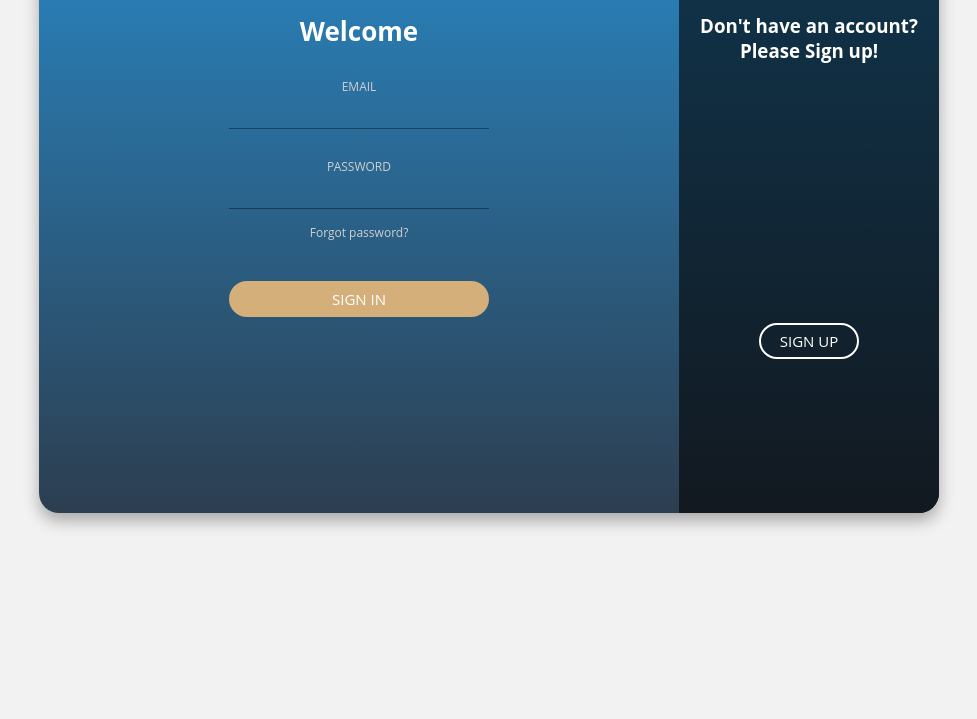
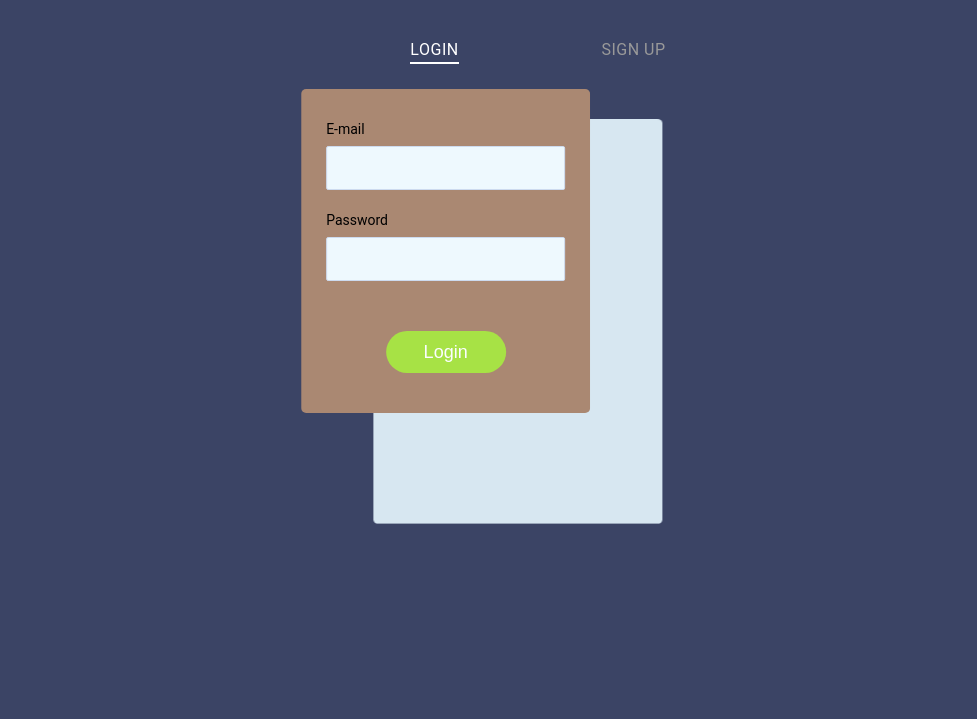
Before and after one commit to yashshukla0999/group-chat-app-full-project, a website: page views/index.html in a window 1280 px wide. Shown: the part 81-800 px from the top of the page, without its empty margins (151-1128 px from the left). Drawn offline with nearby package versions, Linux system fonts and the light colour scheme.

Commit message:
login page frontend

```diff
--- a/views/index.html
+++ b/views/index.html
@@ -7,342 +7,403 @@
     <title>Document</title>
     <style>
         *,
-        *:before,
-        *:after {
+        *::before,
+        *::after {
             box-sizing: border-box;
-            margin: 0;
-            padding: 0;
         }
 
         body {
-            font-family: 'Open Sans', Helvetica, Arial, sans-serif;
-            background: #f2f2f2;
+            margin: 0;
+            font-family: Roboto, -apple-system, 'Helvetica Neue', 'Segoe UI', Arial, sans-serif;
+            background: #3b4465;
         }
 
-        input,
-        button {
+        .forms-section {
+            display: flex;
+            flex-direction: column;
+            justify-content: center;
+            align-items: center;
+        }
+
+        .section-title {
+            font-size: 32px;
+            letter-spacing: 1px;
+            color: #fff;
+        }
+
+        .forms {
+            display: flex;
+            align-items: flex-start;
+            margin-top: 30px;
+        }
+
+        .form-wrapper {
+            animation: hideLayer .3s ease-out forwards;
+        }
+
+        .form-wrapper.is-active {
+            animation: showLayer .3s ease-in forwards;
+        }
+
+        @keyframes showLayer {
+            50% {
+                z-index: 1;
+            }
+
+            100% {
+                z-index: 1;
+            }
+        }
+
+        @keyframes hideLayer {
+            0% {
+                z-index: 1;
+            }
+
+            49.999% {
+                z-index: 1;
+            }
+        }
+
+        .switcher {
+            position: relative;
+            cursor: pointer;
+            display: block;
+            margin-right: auto;
+            margin-left: auto;
+            padding: 0;
+            text-transform: uppercase;
+            font-family: inherit;
+            font-size: 16px;
+            letter-spacing: .5px;
+            color: #999;
+            background-color: transparent;
             border: none;
             outline: none;
-            background: none;
-            font-family: 'Open Sans', Helvetica, Arial, sans-serif;
+            transform: translateX(0);
+            transition: all .3s ease-out;
         }
 
-        .tip {
-            font-size: 20px;
-            margin: 40px auto 50px;
-            text-align: center;
+        .form-wrapper.is-active .switcher-login {
+            color: #fff;
+            transform: translateX(90px);
         }
 
-        .cont {
-            border-radius: 20px;
+        .form-wrapper.is-active .switcher-signup {
+            color: #fff;
+            transform: translateX(-90px);
+        }
+
+        .underline {
+            position: absolute;
+            bottom: -5px;
+            left: 0;
             overflow: hidden;
-            position: relative;
-            width: 900px;
-            height: 550px;
-            margin: 0 auto 100px;
-            background: linear-gradient(to bottom, #2980b9, #2c3e50);
-            box-shadow: 0 8px 16px rgba(0, 0, 0, 0.3);
+            pointer-events: none;
+            width: 100%;
+            height: 2px;
+        }
+
+        .underline::before {
+            content: '';
+            position: absolute;
+            top: 0;
+            left: inherit;
+            display: block;
+            width: inherit;
+            height: inherit;
+            background-color: currentColor;
+            transition: transform .2s ease-out;
+        }
+
+        .switcher-login .underline::before {
+            transform: translateX(101%);
+        }
+
+        .switcher-signup .underline::before {
+            transform: translateX(-101%);
+        }
+
+        .form-wrapper.is-active .underline::before {
+            transform: translateX(0);
         }
 
         .form {
-            position: relative;
-            width: 640px;
-            height: 100%;
-            transition: transform 1.2s ease-in-out;
-            padding: 50px 30px 0;
+            overflow: hidden;
+            min-width: 260px;
+            margin-top: 50px;
+            padding: 30px 25px;
+            border-radius: 5px;
+            transform-origin: top;
         }
 
-        .sub-cont {
-            overflow: hidden;
-            position: absolute;
-            left: 640px;
-            top: 0;
-            width: 900px;
-            height: 100%;
-            padding-left: 260px;
-            background: linear-gradient(to bottom, #2980b9, #2c3e50);
-            transition: transform 1.2s ease-in-out;
+        .form-login {
+            animation: hideLogin .3s ease-out forwards;
         }
 
-        .cont.s--signup .sub-cont {
-            transform: translate3d(-640px, 0, 0);
+        .form-wrapper.is-active .form-login {
+            animation: showLogin .3s ease-in forwards;
         }
 
-        button {
-            display: block;
-            margin: 0 auto;
-            width: 260px;
-            height: 36px;
-            border-radius: 30px;
-            color: #fff;
-            font-size: 15px;
-            cursor: pointer;
-            background: linear-gradient(to bottom, #2980b9, #2c3e50);
+        @keyframes showLogin {
+            0% {
+                background: #d7e7f1;
+                transform: translate(40%, 10px);
+            }
+
+            50% {
+                transform: translate(0, 0);
+            }
+
+            100% {
+                background-color: #aa8872;
+                transform: translate(35%, -20px);
+            }
         }
 
-        .img {
-            overflow: hidden;
-            z-index: 2;
-            position: absolute;
-            left: 0;
-            top: 0;
-            width: 260px;
-            height: 100%;
-            padding-top: 360px;
+        @keyframes hideLogin {
+            0% {
+                background-color: #fff;
+                transform: translate(35%, -20px);
+            }
+
+            50% {
+                transform: translate(0, 0);
+            }
+
+            100% {
+                background: #d7e7f1;
+                transform: translate(40%, 10px);
+            }
         }
 
-        .img:before {
-            content: '';
-            position: absolute;
-            right: 0;
-            top: 0;
-            width: 900px;
-            height: 100%;
-            background-image: url("ext.jpg");
-            opacity: .8;
-            background-size: cover;
-            transition: transform 1.2s ease-in-out;
+        .form-signup {
+            animation: hideSignup .3s ease-out forwards;
         }
 
-        .img:after {
-            content: '';
-            position: absolute;
-            left: 0;
-            top: 0;
-            width: 100%;
-            height: 100%;
-            background: rgba(0, 0, 0, 0.6);
+        .form-wrapper.is-active .form-signup {
+            animation: showSignup .3s ease-in forwards;
         }
 
-        .cont.s--signup .img:before {
-            transform: translate3d(640px, 0, 0);
+        @keyframes showSignup {
+            0% {
+                background: #d7e7f1;
+                transform: translate(-40%, 10px) scaleY(.8);
+            }
+
+            50% {
+                transform: translate(0, 0) scaleY(.8);
+            }
+
+            100% {
+                background-color: #999fb4;
+                transform: translate(-35%, -20px) scaleY(1);
+            }
         }
 
-        .img__text {
-            z-index: 2;
-            position: absolute;
-            left: 0;
-            top: 50px;
-            width: 100%;
-            padding: 0 20px;
-            text-align: center;
-            color: #fff;
-            transition: transform 1.2s ease-in-out;
+        @keyframes hideSignup {
+            0% {
+                background-color: #fff;
+                transform: translate(-35%, -20px) scaleY(1);
+            }
+
+            50% {
+                transform: translate(0, 0) scaleY(.8);
+            }
+
+            100% {
+                background: #d7e7f1;
+                transform: translate(-40%, 10px) scaleY(.8);
+            }
         }
 
-        .img__text h2 {
-            margin-bottom: 10px;
-            font-weight: normal;
-            font-size: 26px;
+        .form fieldset {
+            position: relative;
+            opacity: 0;
+            margin: 0;
+            padding: 0;
+            border: 0;
+            transition: all .3s ease-out;
         }
 
-        .img__text p {
-            font-size: 14px;
-            line-height: 1.5;
+        .form-login fieldset {
+            transform: translateX(-50%);
         }
 
-        .cont.s--signup .img__text.m--up {
-            transform: translateX(520px);
+        .form-signup fieldset {
+            transform: translateX(50%);
         }
 
-        .img__text.m--in {
-            transform: translateX(-520px);
+        .form-wrapper.is-active fieldset {
+            opacity: 1;
+            transform: translateX(0);
+            transition: opacity .4s ease-in, transform .35s ease-in;
         }
 
-        .cont.s--signup .img__text.m--in {
-            transform: translateX(0);
+        .form legend {
+            position: absolute;
+            overflow: hidden;
+            width: 1px;
+            height: 1px;
+            clip: rect(0 0 0 0);
         }
 
-        .img__btn {
-            overflow: hidden;
-            z-index: 2;
-            position: relative;
-            width: 100px;
-            height: 36px;
-            margin: 0 auto;
-            background: transparent;
-            color: #fff;
-            text-transform: uppercase;
-            font-size: 15px;
-            cursor: pointer;
+        .input-block {
+            margin-bottom: 20px;
         }
 
-        .img__btn:after {
-            content: '';
-            z-index: 2;
-            position: absolute;
-            left: 0;
-            top: 0;
-            width: 100%;
-            height: 100%;
-            border: 2px solid #fff;
-            border-radius: 30px;
+        .input-block label {
+            font-size: 14px;
+            color: #000000;
         }
 
-        .img__btn span {
-            position: absolute;
-            left: 0;
-            top: 0;
-            display: flex;
-            justify-content: center;
-            align-items: center;
+        .input-block input {
+            display: block;
             width: 100%;
-            height: 100%;
-            transition: transform 1.2s;
+            margin-top: 8px;
+            padding-right: 15px;
+            padding-left: 15px;
+            font-size: 16px;
+            line-height: 40px;
+            color: #3b4465;
+            background: #eef9fe;
+            border: 1px solid #cddbef;
+            border-radius: 2px;
         }
 
-        .img__btn span.m--in {
-            transform: translateY(-72px);
+        .form [type='submit'] {
+            opacity: 0;
+            display: block;
+            min-width: 120px;
+            margin: 30px auto 10px;
+            font-size: 18px;
+            line-height: 40px;
+            border-radius: 25px;
+            border: none;
+            transition: all .3s ease-out;
         }
 
-        .cont.s--signup .img__btn span.m--in {
-            transform: translateY(0);
+        .form-wrapper.is-active .form [type='submit'] {
+            opacity: 1;
+            transform: translateX(0);
+            transition: all .4s ease-in;
         }
 
-        .cont.s--signup .img__btn span.m--up {
-            transform: translateY(72px);
+        .btn-login {
+            color: #fbfdff;
+            background: #a7e245;
+            transform: translateX(-30%);
         }
 
-        h2 {
-            width: 100%;
-            font-size: 26px;
-            text-align: center;
-            color: #fff;
+        .btn-signup {
+            color: #fbfdff;
+            background: #a7e245;
+            box-shadow: inset 0 0 0 2px #a7e245;
+            transform: translateX(30%);
         }
 
-        label {
-            display: block;
-            width: 260px;
-            margin: 25px auto 0;
-            text-align: center;
+        /* Additional Styling */
+        .form-wrapper:hover .switcher-login {
+            color: #b15353;
         }
 
-        label span {
-            font-size: 12px;
-            color: #cfcfcf;
-            text-transform: uppercase;
+        .form-wrapper:hover .switcher-signup {
+            color: #b15353;
         }
 
-        input {
-            display: block;
-            width: 100%;
-            margin-top: 5px;
-            padding-bottom: 5px;
-            font-size: 16px;
-            border-bottom: 1px solid rgba(0, 0, 0, 0.4);
-            text-align: center;
-            background: transparent;
-            color: #fff;
+        .form-login input:focus,
+        .form-signup input:focus {
+            outline: none;
+            border-color: #a7e245;
+            box-shadow: 0 0 0 2px #a7e245;
         }
+        .switcher:hover {
+    color: #a7e245;
+}
 
-        .forgot-pass {
-            margin-top: 15px;
-            text-align: center;
-            font-size: 12px;
-            color: #cfcfcf;
-        }
+.switcher-login:hover .underline::before {
+    transform: translateX(0);
+}
 
-        .submit {
-            margin-top: 40px;
-            margin-bottom: 20px;
-            background: #d4af7a;
-            text-transform: uppercase;
-            color: #fff;
-        }
+.switcher-signup:hover .underline::before {
+    transform: translateX(0);
+}
+.btn-login:hover {
+    background-color: #8ee242;
+}
 
-        .fb-btn {
-            border: 2px solid #d3dae9;
-            color: #8fa1c7;
-        }
-
-        .fb-btn span {
-            font-weight: bold;
-            color: #455a81;
-        }
-
-        .sign-in {
-            transition-timing-function: ease-out;
-        }
-
-        .cont.s--signup .sign-in {
-            transition-timing-function: ease-in-out;
-            transition-duration: 1.2s;
-            transform: translate3d(640px, 0, 0);
-        }
-
-        .sign-up {
-            transform: translate3d(-900px, 0, 0);
-        }
-
-        .cont.s--signup .sign-up {
-            transform: translate3d(0, 0, 0);
-        }
+.btn-signup:hover {
+    background-color: rgb(173, 173, 173);
+}
     </style>
 </head>
 
 <body>
-    <br>
-    <br>
-    <div class="cont">
-        <div class="form sign-in">
-            <h2>Welcome</h2>
-            <label>
-                <span>Email</span>
-                <input type="email" />
-            </label>
-            <label>
-                <span>Password</span>
-                <input type="password" />
-            </label>
-            <p class="forgot-pass">Forgot password?</p>
-            <button type="button" class="submit">Sign In</button>
-
+    <section class="forms-section">
+        <h1 class="section-title">Login & Signup Forms</h1>
+        <div class="forms">
+            <div class="form-wrapper is-active">
+                <button type="button" class="switcher switcher-login">
+                    Login
+                    <span class="underline"></span>
+                </button>
+                <form class="form form-login">
+                    <fieldset>
+                        <legend>Please enter your email and password for login.</legend>
+                        <div class="input-block">
+                            <label for="login-email">E-mail</label>
+                            <input id="login-email" type="email" required>
+                        </div>
+                        <div class="input-block">
+                            <label for="login-password">Password</label>
+                            <input id="login-password" type="password" required>
+                        </div>
+                    </fieldset>
+                    <button type="submit" class="btn-login">Login</button>
+                </form>
+            </div>
+            <div class="form-wrapper">
+                <button type="button" class="switcher switcher-signup">
+                    Sign Up
+                    <span class="underline"></span>
+                </button>
+                <form class="form form-signup" action="/signUp" method="POST" id="signUpForm">
+                    <fieldset>
+                        <legend>Please enter your email, password, and password confirmation for sign up.</legend>
+                        <div class="input-block">
+                            <label for="signup-username">Username</label>
+                            <input id="name" type="text" required>
+                        </div>
+                        <div class="input-block">
+                            <label for="signup-email">E-mail</label>
+                            <input id="email" type="email" required>
+                        </div>
+                        <div class="input-block">
+                            <label for="signup-userphone">Phone Number</label>
+                            <input id="phone" type="number" required>
+                        </div>
+                        <div class="input-block">
+                            <label for="signup-password">Password</label>
+                            <input id="password" type="password" required>
+                        </div>
+                    </fieldset>
+                    <button type="submit" class="btn-signup">Sign Up</button>
+                </form>
+            </div>
         </div>
-        <div class="sub-cont">
-            <div class="img">
-                <div class="img__text m--up">
-                    <h3>Don't have an account? Please Sign up!</h3>
-                </div>
-                <div class="img__text m--in">
-                    <h3>If you already have an account, just sign in.</h3>
-                </div>
-                <div class="img__btn">
-                    <span class="m--up">Sign Up</span>
-                    <span class="m--in">Sign In</span>
-                </div>
-            </div>
-            <form action="signUp" method="POST" id="signUpForm">
-            <div class="form sign-up">
-                <h2>Create your Account</h2>
-                <label>
-                    <span>Name</span>
-                    <input type="text" id="name"/>
-                </label>
-                <label>
-                    <span>Email</span>
-                    <input type="email" id="email" />
-                </label>
-                <label>
-                      <label>
-                    <span>Phone number</span>
-                    <input type="number" id="phone"/>
-                </label>
-                <label>
-                    <span>Password</span>
-                    <input type="password" id="password" />
-                </label>
-                <button type="submit" class="submit" >Sign Up</button>
-
-            </div>
-        </form>
-        </div>
-    </div>
+    </section>
     <script src="https://cdnjs.cloudflare.com/ajax/libs/axios/1.3.6/axios.min.js"></script>
 
     <script>
-        document.querySelector('.img__btn').addEventListener('click', function() {
-            document.querySelector('.cont').classList.toggle('s--signup');
-        });
+      const switchers = [...document.querySelectorAll('.switcher')]
+
+switchers.forEach(item => {
+	item.addEventListener('click', function() {
+		switchers.forEach(item => item.parentElement.classList.remove('is-active'))
+		this.parentElement.classList.add('is-active')
+	})
+})
+
 
 
 
```
Also changed, not shown: 1 other file.
